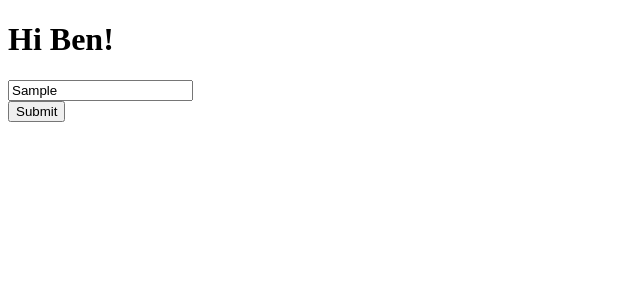
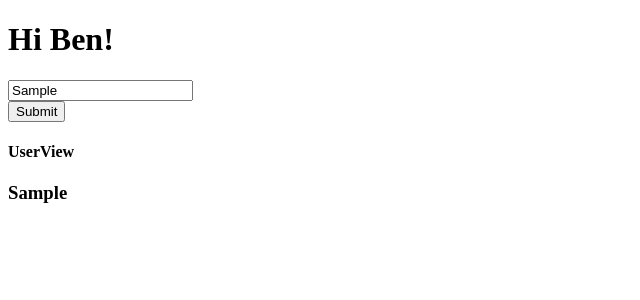
Before and after one commit to maxmonis/conversationApp, a React (Create React App) app in the folder frontend/: page / in a window 1280 px wide. Both pictures are taken after typing "Sample" into the empty fields and a click on the button "Submit". Shown: the top 300 px of the page, without its empty margins (0-640 px from the left). Built offline with nearby package versions, Linux system fonts and the light colour scheme.

Commit message:
add conversation components

```diff
--- a/frontend/src/components/conversation/Conversation.js
+++ b/frontend/src/components/conversation/Conversation.js
@@ -0,0 +1,15 @@
+import React from 'react';
+
+import ConversationBlock from './ConversationBlock';
+
+const Conversation = ({ conversation }) => {
+  return (
+    <div>
+      {conversation.map(statement => (
+        <ConversationBlock key={statement} statement={statement} />
+      ))}
+    </div>
+  );
+};
+
+export default Conversation;
--- /dev/null
+++ b/frontend/src/components/conversation/ConversationBlock.js
@@ -0,0 +1,15 @@
+import React from 'react';
+
+import TextBubble from './TextBubble';
+import UserView from './UserView';
+
+const ConversationBlock = ({ statement }) => {
+  return (
+    <div>
+      <UserView />
+      <TextBubble statement={statement} />
+    </div>
+  );
+};
+
+export default ConversationBlock;
--- /dev/null
+++ b/frontend/src/components/conversation/TextBubble.js
@@ -0,0 +1,11 @@
+import React from 'react';
+
+const TextBubble = ({ statement }) => {
+  return (
+    <div>
+      <h3>{statement}</h3>
+    </div>
+  );
+};
+
+export default TextBubble;
--- /dev/null
+++ b/frontend/src/components/conversation/UserView.js
@@ -0,0 +1,11 @@
+import React from 'react';
+
+const UserView = () => {
+  return (
+    <div>
+      <h4>UserView</h4>
+    </div>
+  );
+};
+
+export default UserView;
--- a/frontend/src/components/pages/ConversationApp.js
+++ b/frontend/src/components/pages/ConversationApp.js
@@ -1,13 +1,16 @@
 import React, { useState } from 'react';
+
 import ChatForm from '../chat/ChatForm';
+import Conversation from '../conversation/Conversation';
 
 const ConversationApp = () => {
+  const [conversation, setConversation] = useState([]);
   const [text, setText] = useState('');
   const handleChange = e => {
     setText(e.target.value);
   };
-  const handleSubmit = e => {
-    console.log(text);
+  const handleSubmit = () => {
+    setConversation([...conversation, text]);
   };
   return (
     <div>
@@ -16,6 +19,7 @@ const ConversationApp = () => {
         handleChange={handleChange}
         handleSubmit={handleSubmit}
       />
+      <Conversation conversation={conversation} />
     </div>
   );
 };
```
